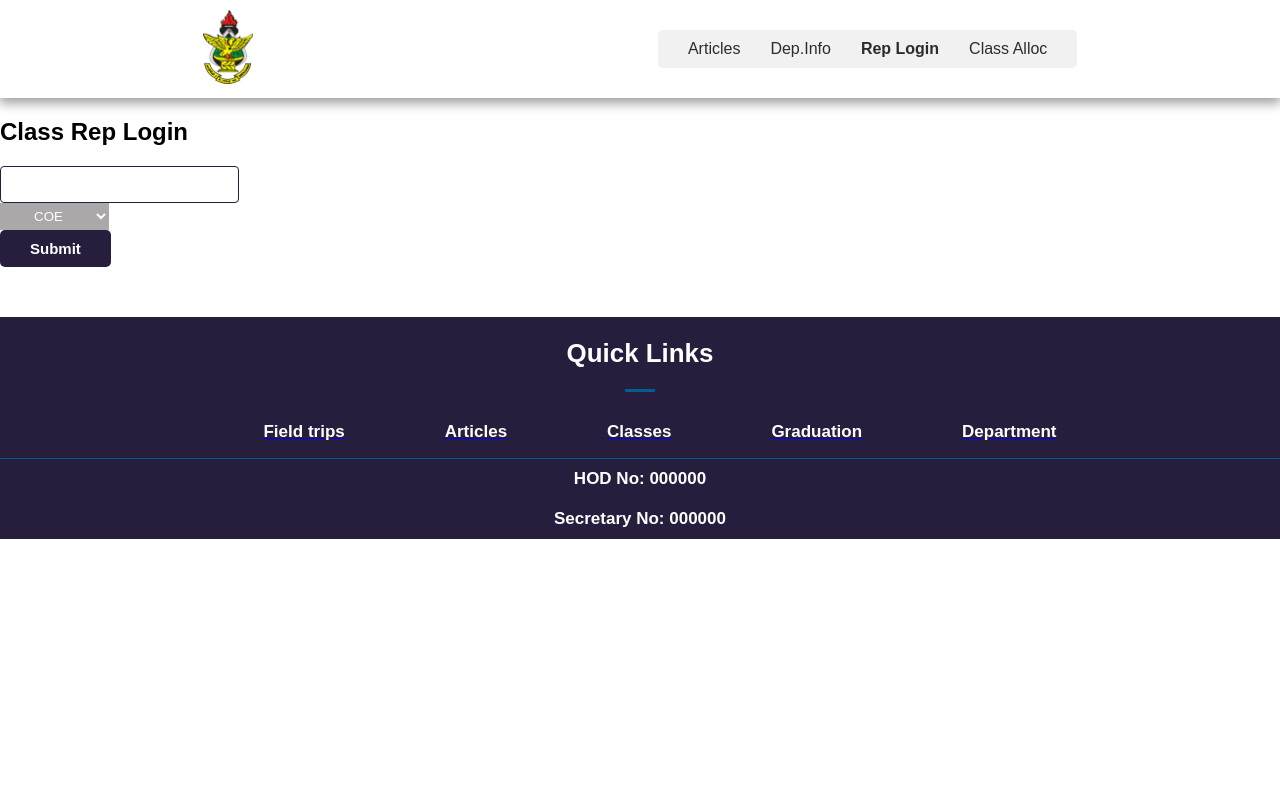
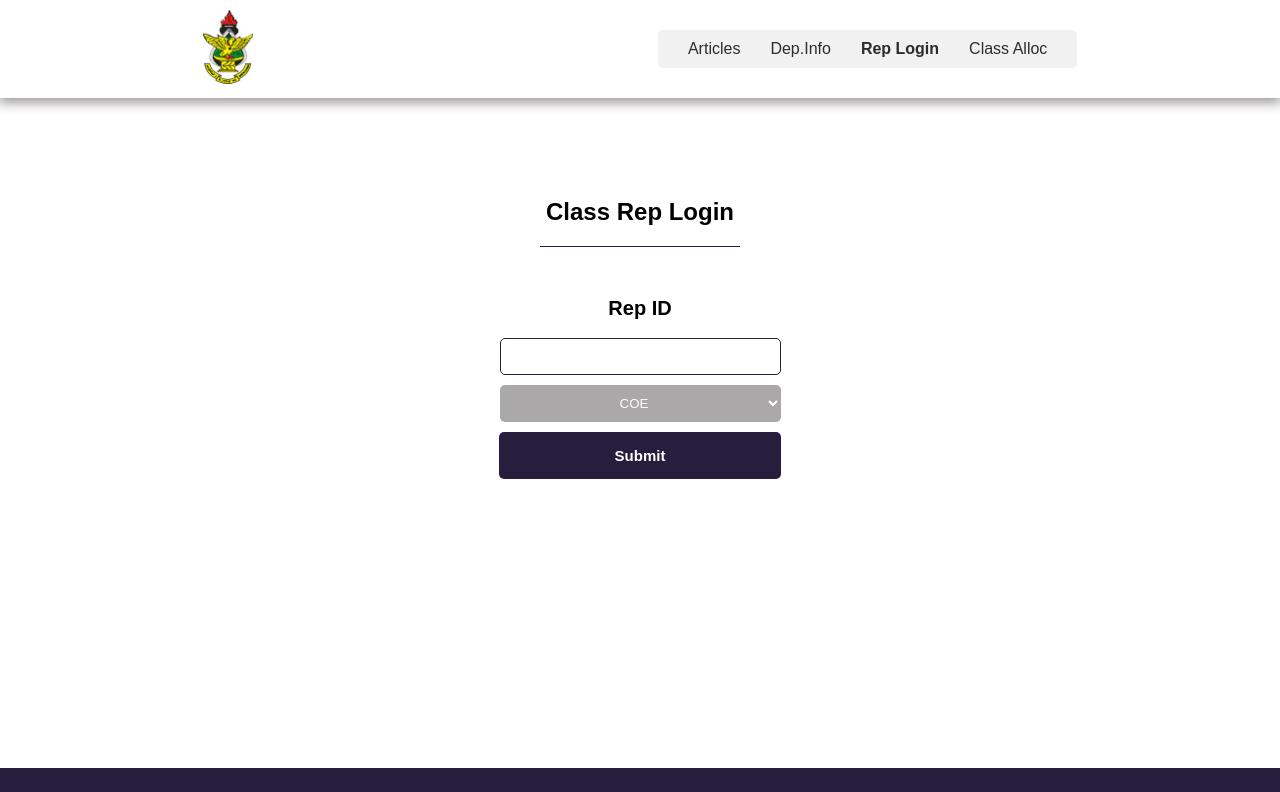
Before and after one commit to bismarkboateng/fallco-web, a React (Vite) app: page /class-rep-login in a window 1280 px wide. Shown: the top 792 px of the page. Built offline with nearby package versions, Linux system fonts and the light colour scheme.

Commit message:
rep login component done

```diff
--- a/package.json
+++ b/package.json
@@ -4,7 +4,7 @@
   "version": "0.0.0",
   "type": "module",
   "scripts": {
-    "dev": "vite",
+    "dev": "vite --host",
     "build": "vite build",
     "lint": "eslint src --ext js,jsx --report-unused-disable-directives --max-warnings 0",
     "preview": "vite preview"
--- a/src/components/RepLogin/RepLogin.css
+++ b/src/components/RepLogin/RepLogin.css
@@ -1,5 +1,15 @@
+.RepLogin--component {
+    /* border: 1px solid red; */
+    width: 30%;
+    margin: auto;
+    margin-top: 100px;
+    text-align: center;
+    height: 65vh;
+}
+
+
 .RepLogin__submit-btn {
-    padding: 10px 30px;
+    padding: 15px 116px;
     color: #fff;
     background-color: #271e3d;;
     border: none;
@@ -7,20 +17,40 @@
     border-radius: 5px;
     font-size: 15px;
     font-weight: 600;
+    margin-top: 10px;
+    cursor: pointer;
 }
 
 .RepLogin--select_fields {
-    padding: 5px 30px;
+    padding: 10px 116px;
+    border-radius: 5px;
     border: none;
     outline: none;
     background-color: rgb(170, 168, 168);
     color: #fff;
+    margin-top: 10px;
+
 }
 
 .RepLogin--formId {
-    padding: 10px 30px;
+    padding: 10px 100px 10px 2px;
     border: none;
     outline: none;
     border: 1px solid #271e3d;
-    border-radius: 4px;
+    border-radius: 5px;
 }
+
+
+.input--title {
+    font-size: 20px;
+    font-weight: 600;
+    margin-bottom: 10px;
+}
+
+.RepLogin--header__underline {
+    height: 1px;
+    width: 200px;
+    background-color: #271e3d;
+    margin: auto;
+    margin-bottom: 50px;
+}
--- a/src/components/RepLogin/index.jsx
+++ b/src/components/RepLogin/index.jsx
@@ -18,15 +18,18 @@ export default function index() {
         console.log(event.target.value)
     }
 
-    function onHandleFormSubmit() {
+    function onHandleFormSubmit(event) {
+        event.preventDefault();
         console.log("Handle Form submit")
     }
 
     return (
         <div className="RepLogin--component">
             <h2 className="RepLogin--header">Class Rep Login</h2>
+            <div className="RepLogin--header__underline"/>
 
-            <form className="RepLogin--form" >
+            <form className="RepLogin--form" onSubmit={onHandleFormSubmit}>
+                <label className="input--title">Rep ID</label> <br /> <br />
                 <input
                     className="RepLogin--formId"
                     value={loginDetails.RepId}
```
